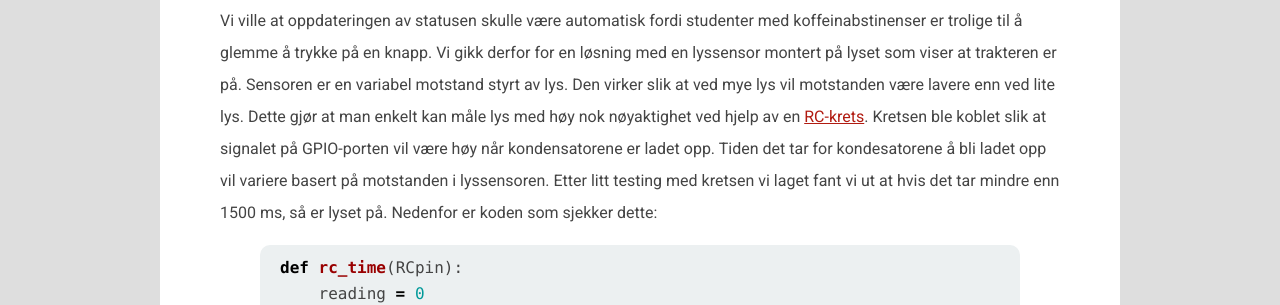
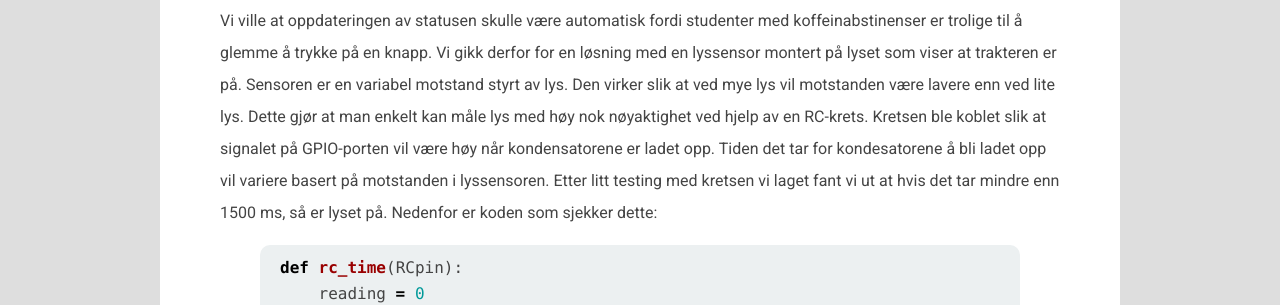
Before and after one commit to webkom/webkom.github.io, a Jekyll site: the page built from _posts/2014-05-13-abakaffe.md, in a window 1280 px wide. Shown: the part 426-731 px from the top of the page. Built offline with Jekyll 4.4.1, drawn with Linux system fonts in a browser that asks for light colours; nearby versions of some CDN libraries; comment, search, counter and statistics services are not loaded.

Commit message:
Add test with html-proofer and fix present issues

```diff
--- a/_config.yml
+++ b/_config.yml
@@ -1,5 +1,5 @@
 name: webkom
-permalink: /:title
+permalink: /:title/
 highlighter: pygments
 lsi: false
 exclude:
--- a/_layouts/default.html
+++ b/_layouts/default.html
@@ -6,7 +6,7 @@
     <meta name="viewport" content="width=device-width, initial-scale=1, maximum-scale=1">
     <link rel="stylesheet" href="//maxcdn.bootstrapcdn.com/font-awesome/4.3.0/css/font-awesome.min.css">
     <link rel="stylesheet" href="/css/style.css">
-    <link rel="icon" href="favicon.ico">
+    <link rel="icon" href="/favicon.ico">
     <link rel="alternate" type="application/atom+xml" href="http://webkom.abakus.no/atom.xml" />
   </head>
   <body>
--- a/_posts/2014-05-13-abakaffe.md
+++ b/_posts/2014-05-13-abakaffe.md
@@ -7,7 +7,7 @@
 
 Dersom du er interessert i å se koden eller å bidra, finner du den på [github.com/webkom/coffee](http://github.com/webkom/coffee).
 
-Vi ville at oppdateringen av statusen skulle være automatisk fordi studenter med koffeinabstinenser er trolige til å glemme å trykke på en knapp. Vi gikk derfor for en løsning med en lyssensor montert på lyset som viser at trakteren er på. Sensoren er en variabel motstand styrt av lys. Den virker slik at ved mye lys vil motstanden være lavere enn ved lite lys. Dette gjør at man enkelt kan måle lys med høy nok nøyaktighet ved hjelp av en [RC-krets](). Kretsen ble koblet slik at signalet på GPIO-porten vil være høy når kondensatorene er ladet opp. Tiden det tar for kondesatorene å bli ladet opp vil variere basert på motstanden i lyssensoren. Etter litt testing med kretsen vi laget fant vi ut at hvis det tar mindre enn 1500 ms, så er lyset på. Nedenfor er koden som sjekker dette:
+Vi ville at oppdateringen av statusen skulle være automatisk fordi studenter med koffeinabstinenser er trolige til å glemme å trykke på en knapp. Vi gikk derfor for en løsning med en lyssensor montert på lyset som viser at trakteren er på. Sensoren er en variabel motstand styrt av lys. Den virker slik at ved mye lys vil motstanden være lavere enn ved lite lys. Dette gjør at man enkelt kan måle lys med høy nok nøyaktighet ved hjelp av en RC-krets. Kretsen ble koblet slik at signalet på GPIO-porten vil være høy når kondensatorene er ladet opp. Tiden det tar for kondesatorene å bli ladet opp vil variere basert på motstanden i lyssensoren. Etter litt testing med kretsen vi laget fant vi ut at hvis det tar mindre enn 1500 ms, så er lyset på. Nedenfor er koden som sjekker dette:
 
 {% highlight python %}
 def rc_time(RCpin):
```
Also changed, not shown: .frigg.yml (added), 1 other file.
